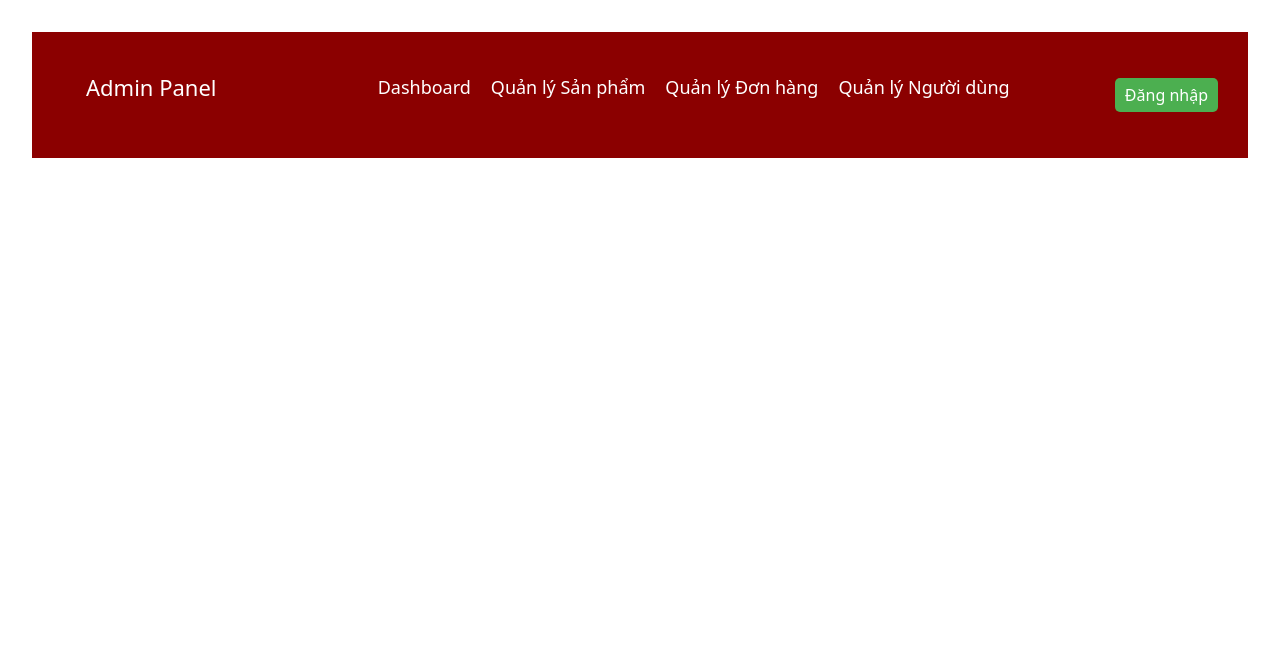
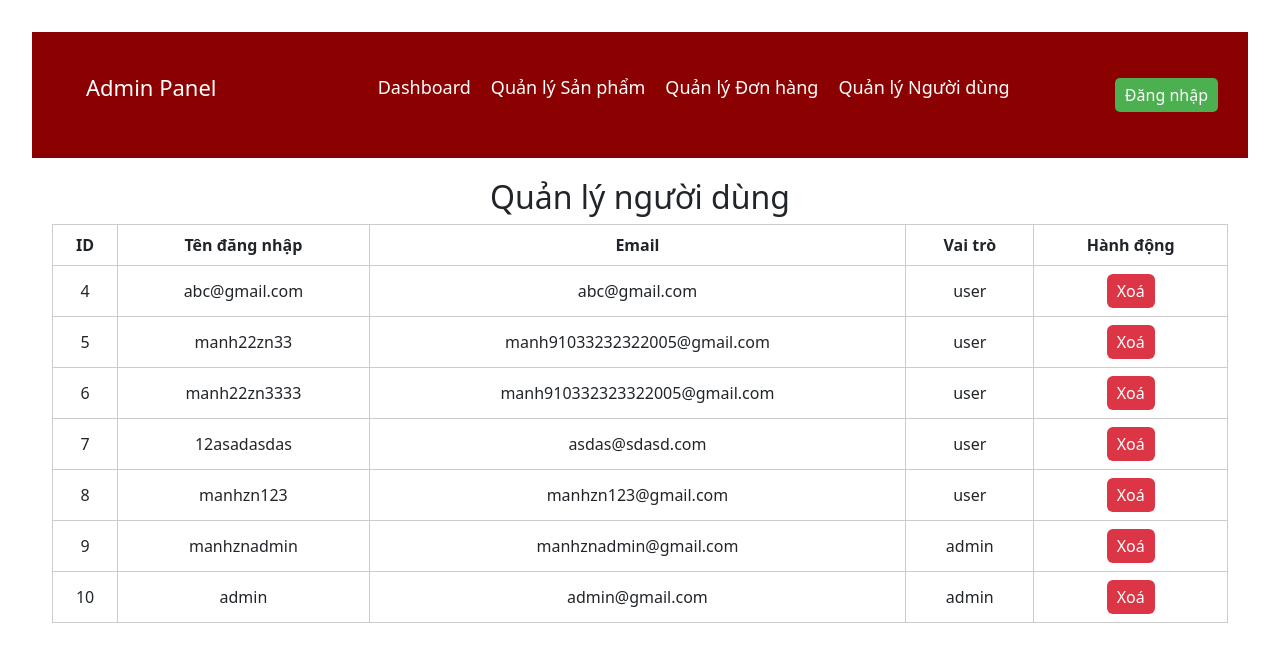
Before and after one commit to MrLuoi/ASM_RA, a React (Vite) app: page /admin/users in a window 1280 px wide. Shown: the top 662 px of the page. Built offline with nearby package versions, Linux system fonts and the light colour scheme; data requests are answered from the project's data file.

Commit message:
quan lu nguoi dung

```diff
--- a/db.json
+++ b/db.json
@@ -171,24 +171,6 @@
   ],
   "users": [
     {
-      "email": "man222h9102022205@gmail.com",
-      "password": "$2a$10$vklclr/koyv10QAuVTgnBeBJo.sAxHbl6SXJg/9EpE9rqDfgm7Jiy",
-      "username": "manh22zn",
-      "id": 1
-    },
-    {
-      "email": "manh9102005@gmail.com",
-      "password": "$2a$10$UHYMJogg/pQEbEAxPASHe.B8roR3Uyp.1ynAB8X6/u.1RzVgozN7y",
-      "username": "manh22zn",
-      "id": 2
-    },
-    {
-      "email": "manh910232322005@gmail.com",
-      "password": "$2a$10$d/hGZo08.bBU2KQT6vagUOAJweqlYCljR8EcyYYrB50xbApOQx9FO",
-      "username": "manh22zn33",
-      "id": 3
-    },
-    {
       "email": "abc@gmail.com",
       "password": "$2a$10$uxx/m/QhIcgf0xT6jVNaW.WdklmJoo/3uc4ayzLX/BjJajthS9vKW",
       "username": "abc@gmail.com",
@@ -275,26 +257,12 @@
     {
       "id": 1,
       "userId": 8,
-      "items": [
-        {
-          "id": 2,
-          "name": "Samsung Galaxy S23 Ultra",
-          "description": "Điện thoại cao cấp từ Samsung.",
-          "image": "https://images.samsung.com/vn/smartphones/galaxy-s23-ultra/buy/kv_group_MO_v2.jpg",
-          "price": 27990000,
-          "category": "Điện thoại",
-          "quantity": 2
-        },
-        {
-          "id": 6,
-          "name": "MacBook Air M2",
-          "description": "Laptop mỏng nhẹ với chip M2 mạnh mẽ.",
-          "image": "https://encrypted-tbn0.gstatic.com/images?q=tbn:ANd9GcRC8CkKqS9MRuDff7BsgVHJqaLEU7_MGA5yaw&s",
-          "price": 28990000,
-          "category": "Laptop",
-          "quantity": 1
-        }
-      ]
+      "items": []
+    },
+    {
+      "userId": 9,
+      "items": [],
+      "id": 2
     }
   ]
 }
--- a/src/App.tsx
+++ b/src/App.tsx
@@ -15,6 +15,7 @@ import ClientNavbar from "./components/ClientNavbar";
 import AdminNavbar from "./components/AdminNavbar";
 import Cart from "./pages/homes/Cart";
 import Checkout from "./pages/homes/Checkout";
+import UserManagement from "./components/UserManagement";
 
 function App() {
   const location = useLocation();
@@ -28,6 +29,9 @@ function App() {
         <Route path="admin/add" element={<ProductAdd />} />
         <Route path="admin/edit/:id" element={<ProductEdit />} />
         <Route path="admin/statis" element={<Statistics />} />
+        <Route path="/admin/users" element={<UserManagement />} />
+
+
 
         <Route path="/register" element={<Register />} />
         <Route path="/login" element={<Login />} />
@@ -37,6 +41,7 @@ function App() {
 
         <Route path="/cart" element={<Cart />} />
         <Route path="/checkout" element={<Checkout />} />
+
       </Routes>
       <Toaster />
     </>
--- /dev/null
+++ b/src/components/UserManagement.css
@@ -0,0 +1,23 @@
+.user-management {
+  padding: 20px;
+}
+
+.user-table {
+  width: 100%;
+  border-collapse: collapse;
+}
+
+.user-table th,
+.user-table td {
+  border: 1px solid #ccc;
+  padding: 8px;
+  text-align: center;
+}
+
+.btn-danger {
+  background-color: #dc3545;
+  color: white;
+  padding: 5px 10px;
+  border: none;
+  cursor: pointer;
+}
--- /dev/null
+++ b/src/components/UserManagement.tsx
@@ -0,0 +1,68 @@
+import { useEffect, useState } from "react";
+import axios from "axios";
+import "./UserManagement.css"; // style tùy bạn
+
+interface User {
+  id: number;
+  username: string;
+  email: string;
+  role?: string;
+}
+
+export default function UserManagement() {
+  const [users, setUsers] = useState<User[]>([]);
+
+  useEffect(() => {
+    fetchUsers();
+  }, []);
+
+  const fetchUsers = async () => {
+    try {
+      const response = await axios.get("http://localhost:3000/users");
+      setUsers(response.data);
+    } catch (error) {
+      console.error("Lỗi khi lấy danh sách người dùng:", error);
+    }
+  };
+
+  const deleteUser = async (id: number) => {
+    if (!window.confirm("Bạn có chắc muốn xoá người dùng này không?")) return;
+    try {
+      await axios.delete(`http://localhost:3000/users/${id}`);
+      setUsers(users.filter((user) => user.id !== id));
+      alert("Xóa user thành công")
+    } catch (error) {
+      console.error("Lỗi khi xoá người dùng:", error);
+    }
+  };
+
+  return (
+    <div className="user-management">
+      <h2>Quản lý người dùng</h2>
+      <table className="user-table">
+        <thead>
+          <tr>
+            <th>ID</th>
+            <th>Tên đăng nhập</th>
+            <th>Email</th>
+            <th>Vai trò</th>
+            <th>Hành động</th>
+          </tr>
+        </thead>
+        <tbody>
+          {users.map((user) => (
+            <tr key={user.id}>
+              <td>{user.id}</td>
+              <td>{user.username}</td>
+              <td>{user.email}</td>
+              <td>{user.role || "user"}</td>
+              <td>
+                <button onClick={() => deleteUser(user.id)} className="btn btn-danger">Xoá</button>
+              </td>
+            </tr>
+          ))}
+        </tbody>
+      </table>
+    </div>
+  );
+}
```
